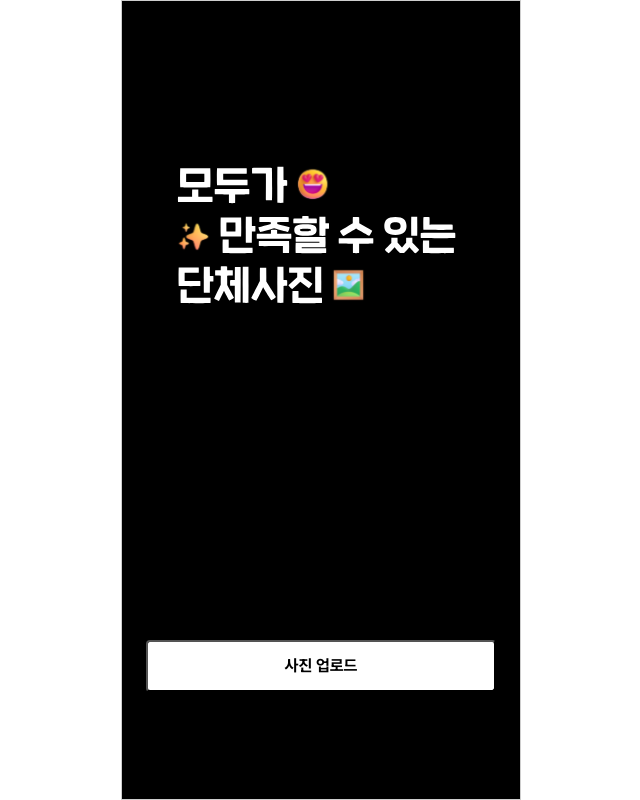
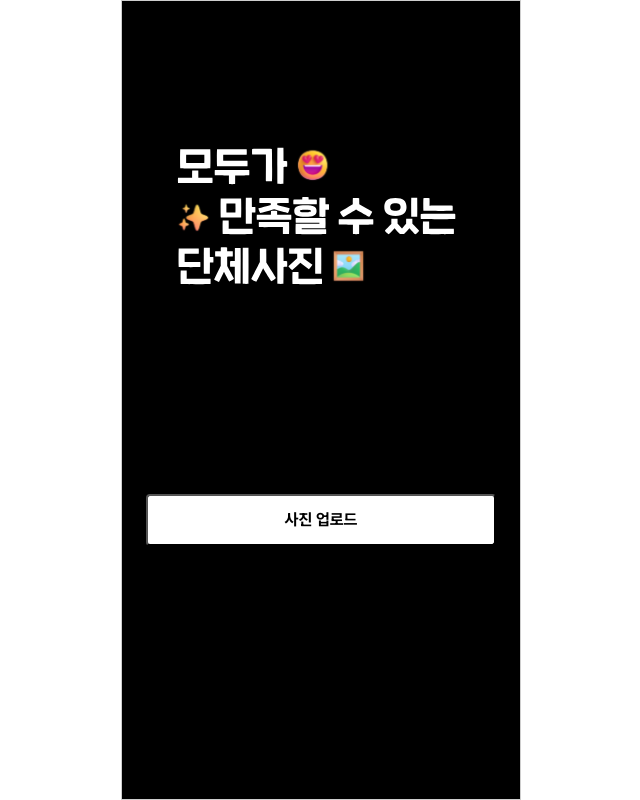
Before and after one commit to bananana0118/santa-frontend, a Next.js app: page / in a window 1280 px wide. Shown: the whole page, without its empty margins (319-959 px from the left). Built offline with nearby package versions, Linux system fonts and the light colour scheme.

Commit message:
feat: 온보딩 수정

```diff
--- a/app/page.js
+++ b/app/page.js
@@ -47,34 +47,22 @@ export default function Home() {
     );
 }
 
-const Row = styled.div`
+const TextBox = styled.div`
     display: flex;
-    align-items: center;
-    color: #fff;
-    font-size: 48px;
-    font-style: normal;
-    font-weight: 400;
-    line-height: 60px; /* 125% */
-`;
-const TextBox = styled.div`
-    position: absolute;
-    top: 20%; /* 화면 상단에서 30% 떨어진 위치 */
-    display: flex;
+    margin-top: 100px;
     flex-direction: column;
     justify-content: left;
 `;
 
 const ViewBox = styled.div`
+    padding: 10%;
     display: flex;
+    gap: 30%;
     flex-direction: column;
-    justify-content: space-between;
     margin-bottom: 40px;
     align-items: center;
-
 `;
 
 const TextButtonBox = styled.div`
-    position: absolute;
     flex-direction: column;
-    top: 80%; /* 화면 상단에서 30% 떨어진 위치 */
 `;
```
